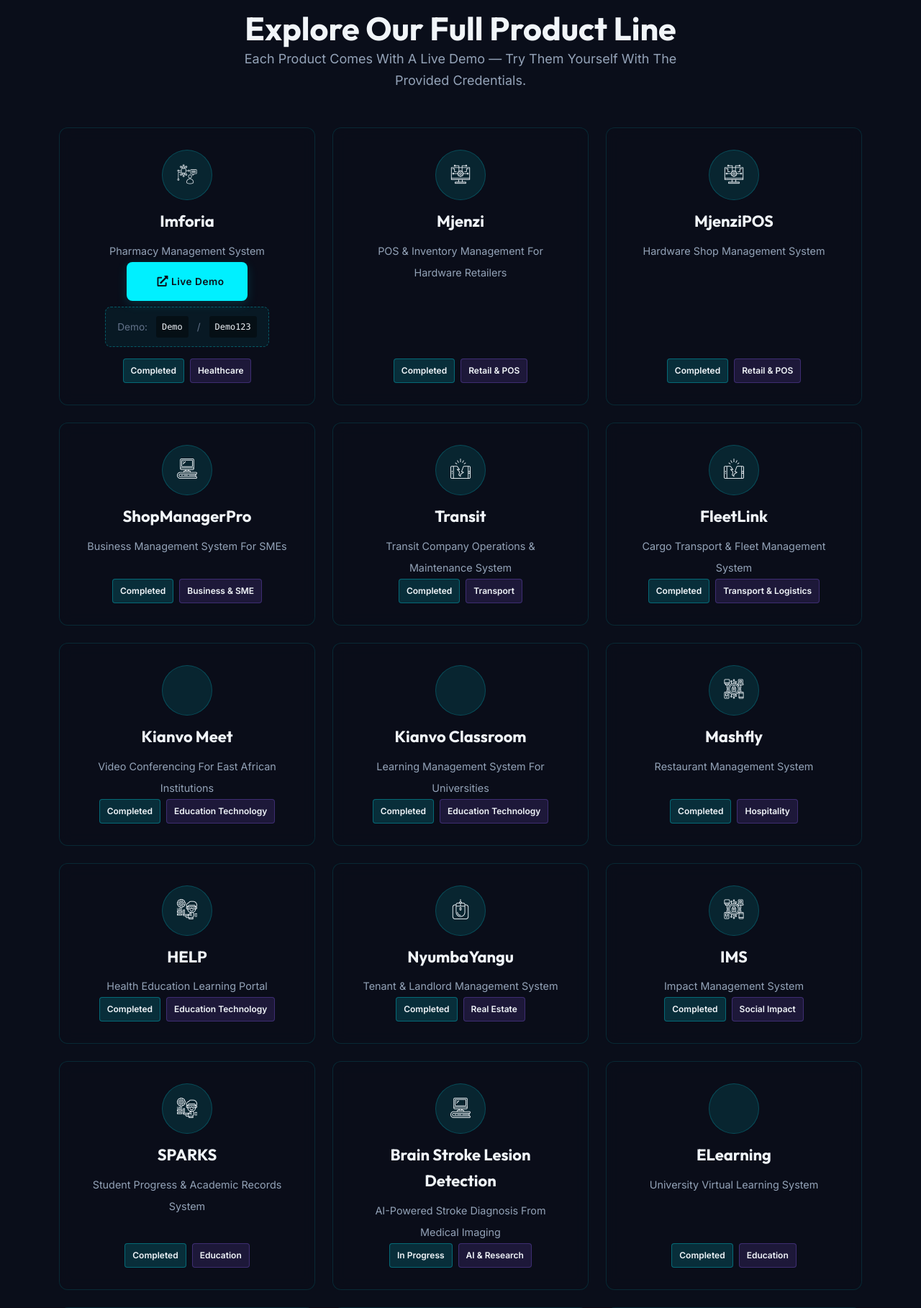
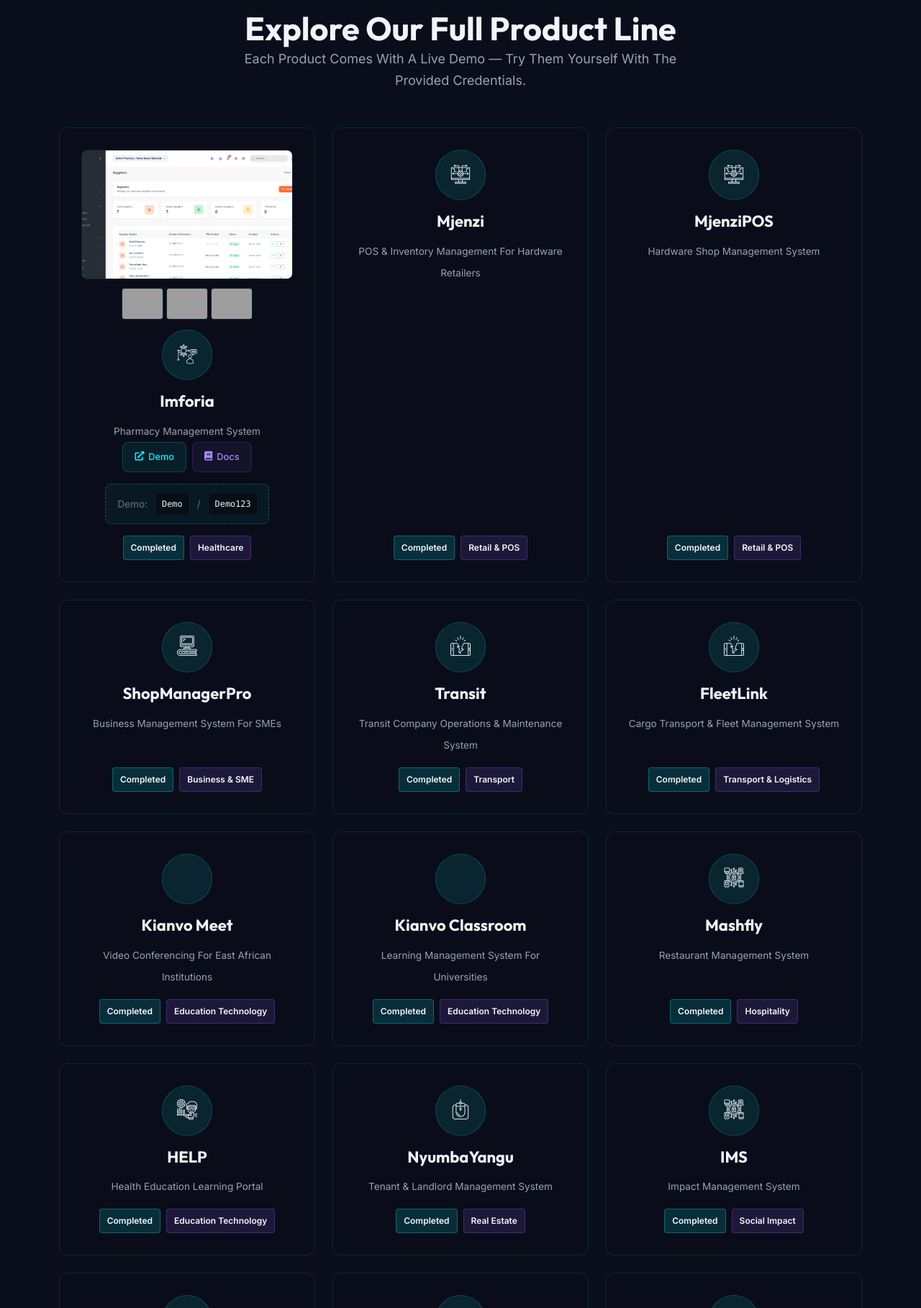
Before and after one commit to AkilaJoseph/KianvoSoft, a Django app: page /products/ in a window 1280 px wide; the page is wider, and only the part inside the window is pictured. Shown: the part 690-2507 px from the top of that part at 72% size. Run offline with Django 5.2, Linux system fonts and the light colour scheme; data comes from the database, SQL or seed files in the repository; both versions use the stored data as it was after the commit; data that the repository does not hold is empty; some libraries are stand-ins or nearby versions; grey boxes are pictures that could not be loaded.

Commit message:
Refactor code structure and remove redundant sections for improved readability and maintainability

```diff
--- a/kianvosite/models.py
+++ b/kianvosite/models.py
@@ -57,6 +57,7 @@ class Project(models.Model):
     demo_username = models.CharField(max_length=100, blank=True, help_text="Demo login username")
     demo_password = models.CharField(max_length=100, blank=True, help_text="Demo login password")
     documentation_url = models.URLField(blank=True, null=True)
+    github_url = models.URLField(blank=True, null=True, help_text="Source code / GitHub link")
 
     # Status & Links
     status = models.CharField(max_length=20, choices=STATUS_CHOICES, default='completed')
--- a/templates/portal/model_list.html
+++ b/templates/portal/model_list.html
@@ -36,10 +36,11 @@
 .ks-btn-del { background: rgba(220,53,69,0.08); color: #ff6b6b; border: 1px solid rgba(220,53,69,0.15); }
 .ks-btn-del:hover { background: rgba(220,53,69,0.15); color: #ff6b6b; }
 .ks-search-input {
-  padding: 8px 14px 8px 36px; border-radius: 8px; background: rgba(0,0,0,0.3);
-  border: 1px solid rgba(0,240,255,0.1); color: white; font-size: 0.85rem; width: 220px; transition: all 0.3s;
+  padding: 8px 14px 8px 36px; border-radius: 8px; background: #060a14 !important;
+  border: 1px solid rgba(0,240,255,0.1); color: white !important; font-size: 0.85rem; width: 220px; transition: all 0.3s;
 }
 .ks-search-input:focus { outline: none; border-color: #00f0ff; box-shadow: 0 0 15px rgba(0,240,255,0.06); }
+.ks-search-input::placeholder { color: rgba(255,255,255,0.15) !important; opacity: 1; }
 .ks-search-wrap { position: relative; display: inline-block; }
 .ks-search-wrap i { position: absolute; left: 12px; top: 50%; transform: translateY(-50%); color: rgba(255,255,255,0.15); font-size: 0.85rem; }
 .ks-filter-select {
--- a/templates/products.html
+++ b/templates/products.html
@@ -104,6 +104,59 @@
   border-radius: 3px;
   color: var(--ks-primary);
 }
+.ks-link-btn {
+  display: inline-flex;
+  align-items: center;
+  gap: 6px;
+  padding: 7px 16px;
+  border-radius: 8px;
+  font-size: 0.8rem;
+  font-weight: 500;
+  text-decoration: none;
+  transition: all 0.25s ease;
+}
+.ks-link-btn:hover {
+  transform: translateY(-2px);
+  text-decoration: none;
+}
+.ks-link-github { background: rgba(255,255,255,0.06); color: #ccc; border: 1px solid rgba(255,255,255,0.1); }
+.ks-link-github:hover { background: rgba(255,255,255,0.12); color: #fff; }
+.ks-link-demo { background: rgba(0,240,255,0.08); color: #00f0ff; border: 1px solid rgba(0,240,255,0.2); }
+.ks-link-demo:hover { background: rgba(0,240,255,0.15); color: #00f0ff; }
+.ks-link-docs { background: rgba(139,92,246,0.08); color: #a78bfa; border: 1px solid rgba(139,92,246,0.2); }
+.ks-link-docs:hover { background: rgba(139,92,246,0.15); color: #a78bfa; }
+.ks-preview-img {
+  width: 100%;
+  height: 180px;
+  object-fit: cover;
+  border-radius: 8px;
+  border: 1px solid rgba(0,240,255,0.1);
+  margin-bottom: 12px;
+}
+.ks-thumb-strip {
+  display: flex;
+  gap: 4px;
+  justify-content: center;
+  flex-wrap: wrap;
+  margin-bottom: 14px;
+}
+.ks-thumb-strip a {
+  display: block;
+  border-radius: 4px;
+  overflow: hidden;
+  border: 1px solid rgba(0,240,255,0.1);
+  transition: all 0.2s ease;
+}
+.ks-thumb-strip a:hover {
+  border-color: #00f0ff;
+  transform: scale(1.05);
+}
+.ks-thumb-strip img {
+  width: 56px;
+  height: 42px;
+  object-fit: cover;
+  display: block;
+}
 </style>
 
 <div class="page__banner">
@@ -182,14 +235,38 @@
       <div class="col-xl-4 col-lg-6 col-md-6 d-flex align-items-stretch">
         <div class="ks-reveal ks-reveal-delay-{{ forloop.counter }}" style="width: 100%;">
           <div class="ks-product-card d-flex flex-column">
-            <!-- Product Screenshots Gallery (thumbnail strip) -->
-            {% with screenshots=project.screenshots.all %}
-            {% if screenshots %}
-            <div class="d-flex gap-1 mb-3 justify-content-center flex-wrap">
-              {% for shot in screenshots|slice:":4" %}
+
+            <!-- Preview image (thumbnail or screenshot_1) -->
+            {% if project.thumbnail %}
+            <img src="{{ project.thumbnail.url }}" alt="{{ project.name }}" class="ks-preview-img">
+            {% elif project.screenshot_1 %}
+            <img src="{{ project.screenshot_1.url }}" alt="{{ project.name }}" class="ks-preview-img">
+            {% endif %}
+
+            <!-- Image gallery strip (ProductImage + direct screenshot fields) -->
+            {% with pi_screenshots=project.screenshots.all %}
+            {% if pi_screenshots or project.screenshot_1 or project.screenshot_2 or project.screenshot_3 %}
+            <div class="ks-thumb-strip">
+              {% for shot in pi_screenshots|slice:":4" %}
               <a href="{{ shot.image.url }}" class="ks-gallery-popup" title="{{ shot.caption|default:project.name }}">
-                <img src="{{ shot.image.url }}" alt="" style="width: 60px; height: 45px; object-fit: cover; border-radius: 4px; border: 1px solid rgba(0,240,255,0.15);">
+                <img src="{{ shot.image.url }}" alt="">
               </a>
+              {% empty %}
+                {% if project.screenshot_1 %}
+                <a href="{{ project.screenshot_1.url }}" class="ks-gallery-popup" title="{{ project.name }}">
+                  <img src="{{ project.screenshot_1.url }}" alt="">
+                </a>
+                {% endif %}
+                {% if project.screenshot_2 %}
+                <a href="{{ project.screenshot_2.url }}" class="ks-gallery-popup" title="{{ project.name }}">
+                  <img src="{{ project.screenshot_2.url }}" alt="">
+                </a>
+                {% endif %}
+                {% if project.screenshot_3 %}
+                <a href="{{ project.screenshot_3.url }}" class="ks-gallery-popup" title="{{ project.name }}">
+                  <img src="{{ project.screenshot_3.url }}" alt="">
+                </a>
+                {% endif %}
               {% endfor %}
             </div>
             {% endif %}
@@ -199,22 +276,36 @@
               <i class="{{ project.icon_class|default:'flaticon-software-development' }}" style="font-size: 28px; color: var(--ks-primary);"></i>
             </div>
             <h4 style="margin-bottom: 8px; color: white;">{{ project.name }}</h4>
-            <p style="font-size: 0.9rem; color: var(--ks-text-muted); flex-grow: 1;">{{ project.tagline }}</p>
+            <p style="font-size: 0.85rem; color: var(--ks-text-muted); flex-grow: 1;">{{ project.tagline }}</p>
+
+            <!-- Link buttons row -->
+            <div class="d-flex gap-2 justify-content-center flex-wrap mb-3">
+              {% if project.github_url %}
+              <a href="{{ project.github_url }}" target="_blank" class="ks-link-btn ks-link-github">
+                <i class="fab fa-github"></i>Source
+              </a>
+              {% endif %}
+              {% if project.demo_url %}
+              <a href="{{ project.demo_url }}" target="_blank" class="ks-link-btn ks-link-demo">
+                <i class="fas fa-external-link-alt"></i>Demo
+              </a>
+              {% endif %}
+              {% if project.documentation_url %}
+              <a href="{{ project.documentation_url }}" target="_blank" class="ks-link-btn ks-link-docs">
+                <i class="fas fa-book"></i>Docs
+              </a>
+              {% endif %}
+            </div>
 
             <!-- Demo Credentials -->
-            {% if project.demo_url %}
+            {% if project.demo_url and project.demo_username %}
             <div class="mb-3">
-              <a href="{{ project.demo_url }}" target="_blank" class="btn-one" style="padding: 6px 18px; font-size: 0.85rem;">
-                <i class="fas fa-external-link-alt me-1"></i>Live Demo
-              </a>
-              {% if project.demo_username %}
-              <div class="ks-credential-box mt-2">
+              <div class="ks-credential-box">
                 <span style="color: var(--ks-text-muted);">Demo:</span>
                 <code>{{ project.demo_username }}</code>
                 <span style="color: var(--ks-text-muted);">/</span>
                 <code>{{ project.demo_password }}</code>
               </div>
-              {% endif %}
             </div>
             {% endif %}
 
```
Also changed, not shown: kianvosite/portal_views.py (+117 -1 lines), templates/portal/model_form.html (+18 -0 lines), db.sqlite3, kianvosite/migrations/0006_project_github_url.py (added), media/services/Screenshot_2025-10-21_003056.png (added).
